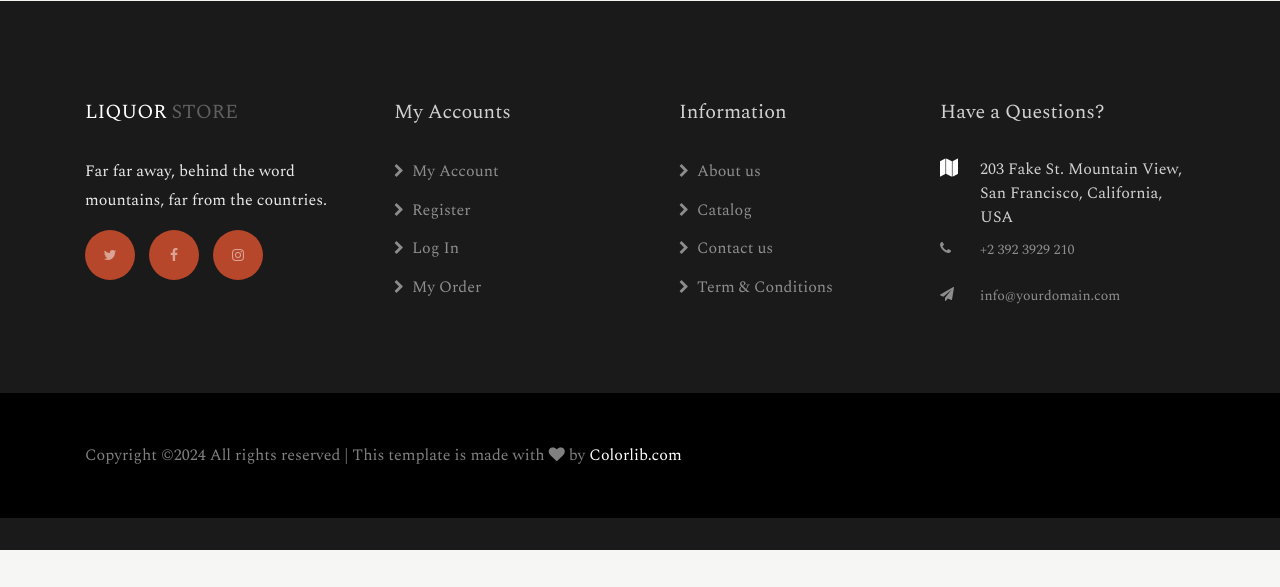
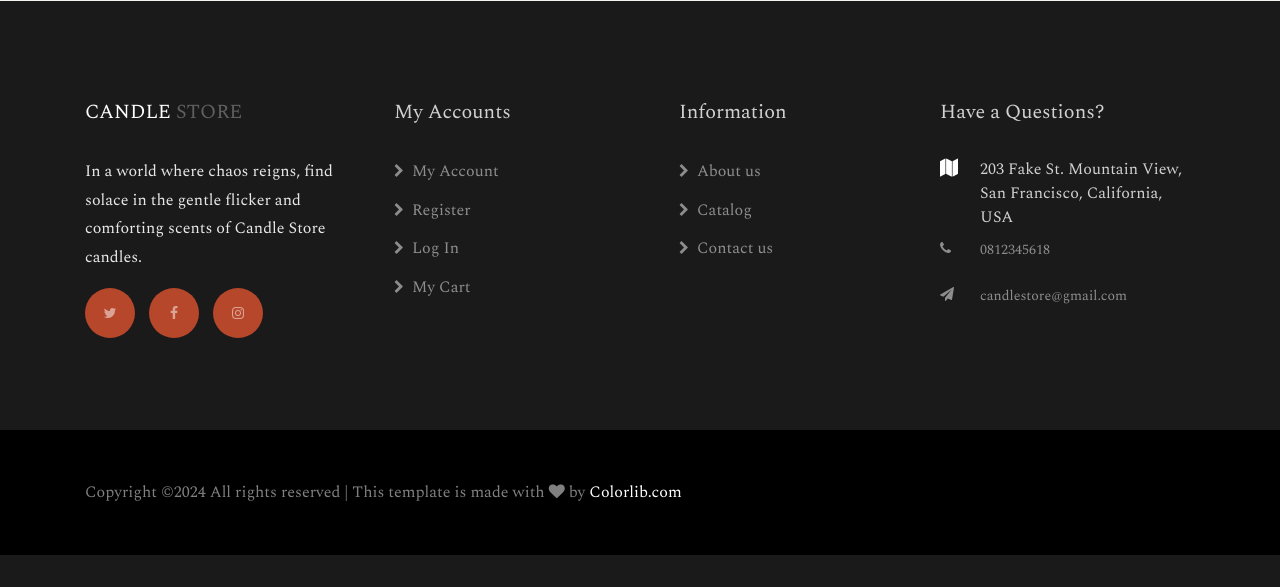
Before and after one commit to cherrysober/Mini-Project-Web-3, a PHP site: page /contact.php in a window 1280 px wide. Shown: the part 1427-2014 px from the top of the page. Before the commit the page ends 1977 px from the top, so only its background shows below. Run offline with PHP 8.4, Linux system fonts and the light colour scheme; some libraries are stand-ins or nearby versions.

Commit message:
Update contact.php

```diff
--- a/contact.php
+++ b/contact.php
@@ -182,13 +182,13 @@
 			</div>
 		</section>
 
-    <footer class="ftco-footer">
+		<footer class="ftco-footer">
       <div class="container">
         <div class="row mb-5">
           <div class="col-sm-12 col-md">
             <div class="ftco-footer-widget mb-4">
-              <h2 class="ftco-heading-2 logo"><a href="#">Liquor <span>Store</span></a></h2>
-              <p>Far far away, behind the word mountains, far from the countries.</p>
+              <h2 class="ftco-heading-2 logo"><a href="#">Candle <span>Store</span></a></h2>
+              <p>In a world where chaos reigns, find solace in the gentle flicker and comforting scents of Candle Store candles.</p>
               <ul class="ftco-footer-social list-unstyled mt-2">
                 <li class="ftco-animate"><a href="#"><span class="fa fa-twitter"></span></a></li>
                 <li class="ftco-animate"><a href="#"><span class="fa fa-facebook"></span></a></li>
@@ -203,7 +203,7 @@
                 <li><a href="account.php"><span class="fa fa-chevron-right mr-2"></span>My Account</a></li>
                 <li><a href="register.php"><span class="fa fa-chevron-right mr-2"></span>Register</a></li>
                 <li><a href="login.php"><span class="fa fa-chevron-right mr-2"></span>Log In</a></li>
-                <li><a href="cart.php"><span class="fa fa-chevron-right mr-2"></span>My Order</a></li>
+                <li><a href="cart.php"><span class="fa fa-chevron-right mr-2"></span>My Cart</a></li>
               </ul>
             </div>
           </div>
@@ -211,10 +211,9 @@
             <div class="ftco-footer-widget mb-4 ml-md-4">
               <h2 class="ftco-heading-2">Information</h2>
               <ul class="list-unstyled">
-                <li><a href="#"><span class="fa fa-chevron-right mr-2"></span>About us</a></li>
-                <li><a href="#"><span class="fa fa-chevron-right mr-2"></span>Catalog</a></li>
-                <li><a href="#"><span class="fa fa-chevron-right mr-2"></span>Contact us</a></li>
-                <li><a href="#"><span class="fa fa-chevron-right mr-2"></span>Term &amp; Conditions</a></li>
+                <li><a href="about.php"><span class="fa fa-chevron-right mr-2"></span>About us</a></li>
+                <li><a href="product.php"><span class="fa fa-chevron-right mr-2"></span>Catalog</a></li>
+                <li><a href="contact.php"><span class="fa fa-chevron-right mr-2"></span>Contact us</a></li>
               </ul>
             </div>
           </div>
@@ -224,8 +223,8 @@
             	<div class="block-23 mb-3">
 	              <ul>
 	                <li><span class="icon fa fa-map marker"></span><span class="text">203 Fake St. Mountain View, San Francisco, California, USA</span></li>
-	                <li><a href="#"><span class="icon fa fa-phone"></span><span class="text">+2 392 3929 210</span></a></li>
-	                <li><a href="#"><span class="icon fa fa-paper-plane pr-4"></span><span class="text">info@yourdomain.com</span></a></li>
+	                <li><a href="#"><span class="icon fa fa-phone"></span><span class="text">0812345618</span></a></li>
+	                <li><a href="#"><span class="icon fa fa-paper-plane pr-4"></span><span class="text">candlestore@gmail.com</span></a></li>
 	              </ul>
 	            </div>
             </div>
```
